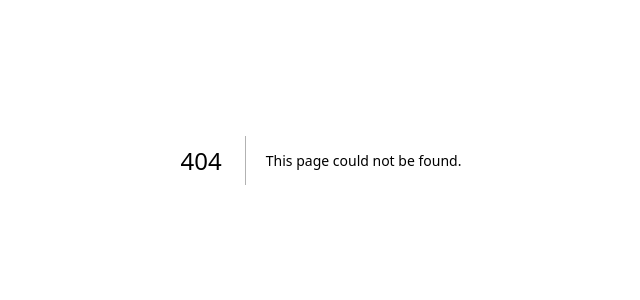
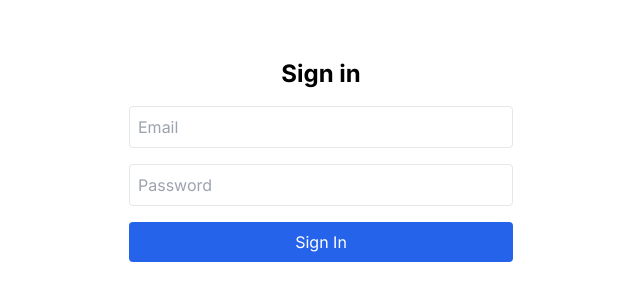
Before and after one commit to AstraCoreSolutions/AstraCoreApp, a Next.js app: page /login in a window 1280 px wide. Before the commit this address had no page. Shown: the part 240-540 px from the top of the page, without its empty margins (319-959 px from the left). Built offline with nearby package versions, Linux system fonts and the light colour scheme.

Commit message:
Create page.tsx

```diff
--- /dev/null
+++ b/app/login/page.tsx
@@ -0,0 +1,61 @@
+'use client';
+
+import { useState } from 'react';
+import { supabase } from '../../lib/supabaseClient';
+import { useRouter } from 'next/navigation';
+
+/**
+ * A simple login form that uses Supabase email/password authentication.
+ * After a successful sign in the user is redirected to the dashboard.
+ */
+export default function Login() {
+  const router = useRouter();
+  const [email, setEmail] = useState('');
+  const [password, setPassword] = useState('');
+  const [error, setError] = useState<string | null>(null);
+
+  const handleLogin = async (e: React.FormEvent<HTMLFormElement>) => {
+    e.preventDefault();
+    const { error } = await supabase.auth.signInWithPassword({
+      email,
+      password,
+    });
+    if (error) {
+      setError(error.message);
+    } else {
+      setError(null);
+      router.push('/dashboard');
+    }
+  };
+
+  return (
+    <main className="flex min-h-screen flex-col items-center justify-center p-4">
+      <form onSubmit={handleLogin} className="w-full max-w-sm space-y-4">
+        <h1 className="text-2xl font-bold text-center">Sign in</h1>
+        <input
+          type="email"
+          placeholder="Email"
+          value={email}
+          onChange={(e) => setEmail(e.target.value)}
+          className="w-full p-2 border rounded"
+          required
+        />
+        <input
+          type="password"
+          placeholder="Password"
+          value={password}
+          onChange={(e) => setPassword(e.target.value)}
+          className="w-full p-2 border rounded"
+          required
+        />
+        {error && <p className="text-red-500 text-sm">{error}</p>}
+        <button
+          type="submit"
+          className="w-full py-2 bg-blue-600 text-white rounded"
+        >
+          Sign In
+        </button>
+      </form>
+    </main>
+  );
+}
```
